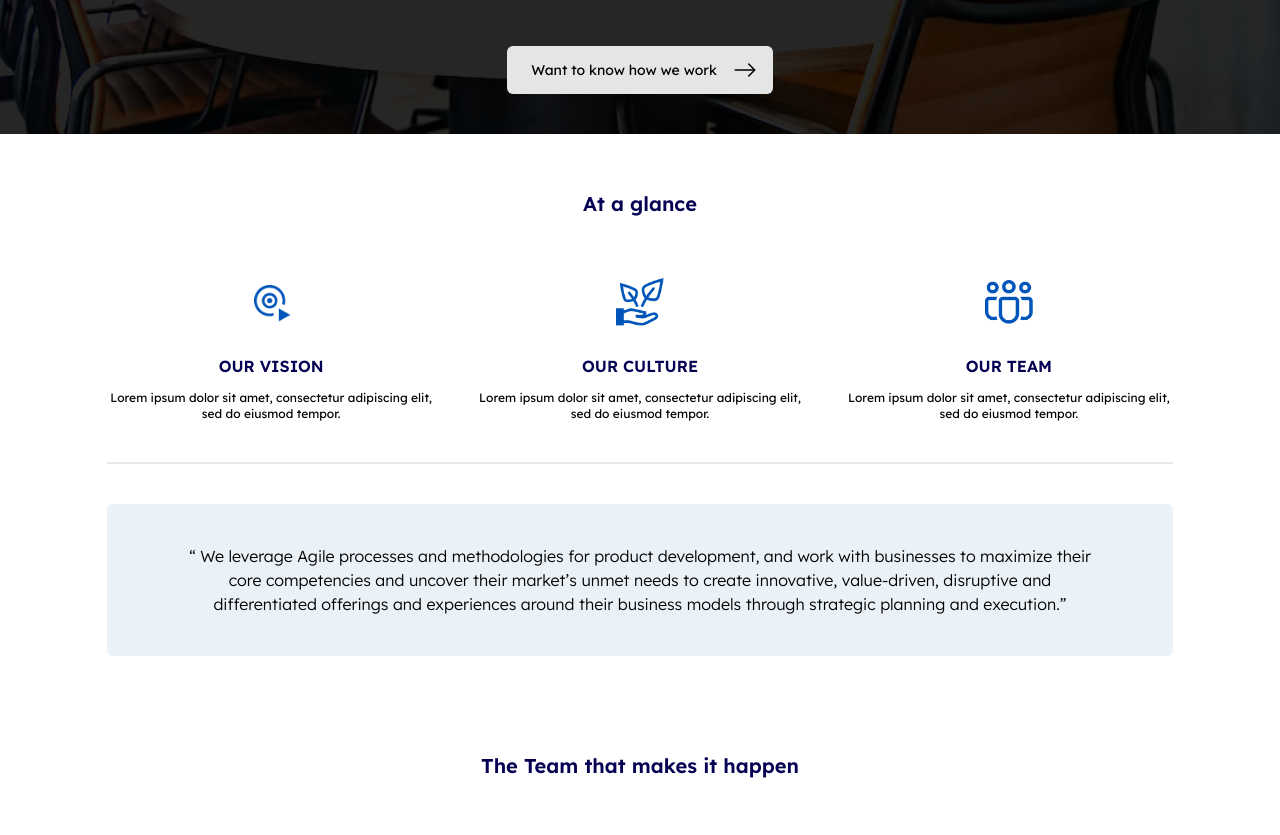
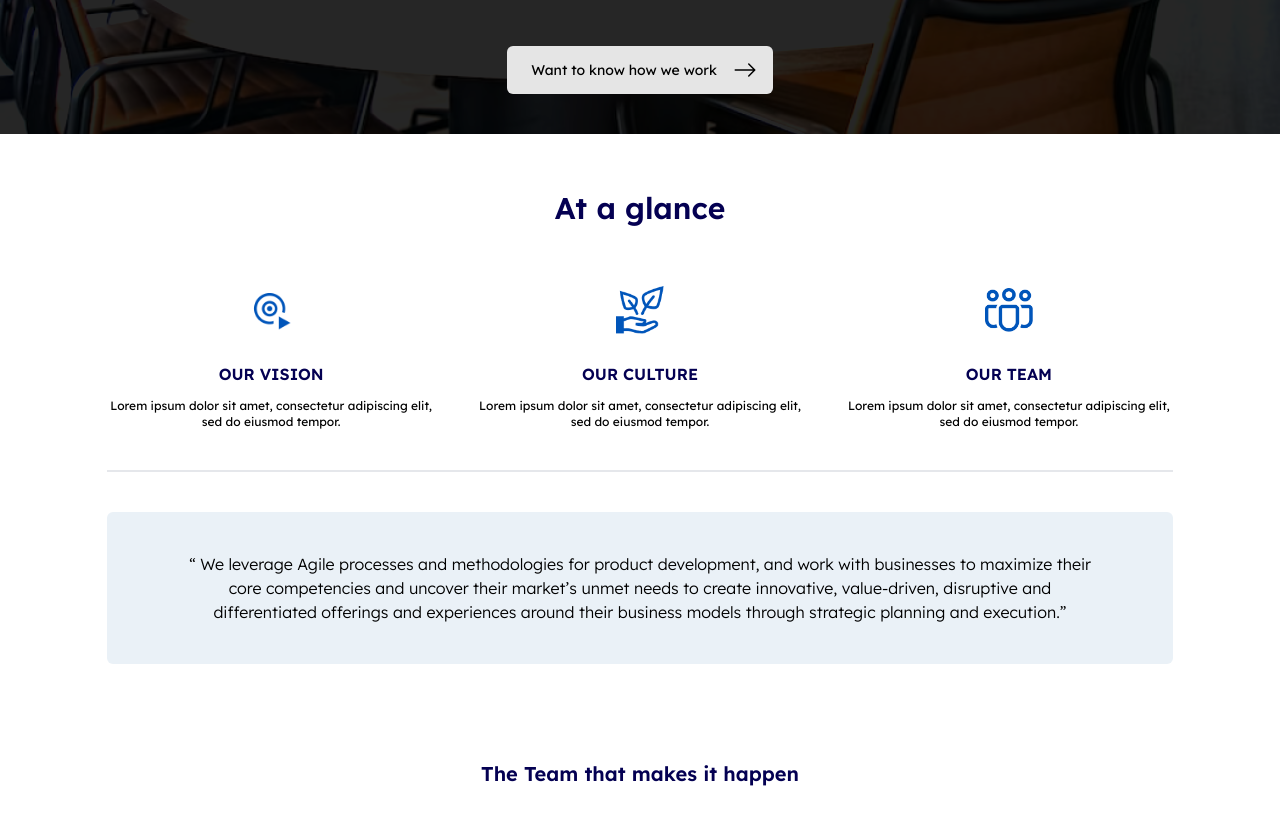
Before and after one commit to EdgarAmpiire/blueprints-web, a React (Create React App) app: page /about-us in a window 1280 px wide. Shown: the part 400-1235 px from the top of the page. Built offline with nearby package versions, Linux system fonts and the light colour scheme; what tw-elements would draw is missing.

Commit message:
responsiveness

```diff
--- a/src/features/aboutUs/components/Glance.jsx
+++ b/src/features/aboutUs/components/Glance.jsx
@@ -5,11 +5,11 @@ import team from "../../../assets/team.png";
 
 export const Glance = () => {
   return (
-    <div className="">
-      <div >
+    <div className="flex items-center justify-center">
+      <div className="lg:max-w-7xl max-w-3xl"  >
         <div className="mt-14 flex items-center flex-col w-full  ">
           <div className="flex items-center justify-center">
-            <h1 className="text-[#040052] font-semibold text-xl">
+            <h1 className="text-[#040052] font-semibold lg:text-3xl text-xl">
               At a glance
             </h1>
           </div>
@@ -61,6 +61,7 @@ export const Glance = () => {
           </div>
         </div>
 
+
         <div className="mt-10 flex justify-center">
           <div className="px-20 py-10 bg-[#BAD0E44D] rounded-md lg:w-10/12 w-11/12">
             <p className="text-center font-light">
--- a/src/features/aboutUs/components/Hero.jsx
+++ b/src/features/aboutUs/components/Hero.jsx
@@ -8,7 +8,7 @@ export const Hero = () => {
       <div
         class="w-full bg-cover bg-center object-cover"
         style={{ height: "28rem", backgroundImage: `url(/images/bg.png)` }}>
-        <div class="flex flex-col items-center justify-between h-full w-full py-10 bg-[#000000D9] backdrop-brightness-200">
+        <div class="flex flex-col items-center justify-between h-full w-full py-10 bg-[#000000D9] backdrop-brightness-200 ">
           <div class="text-center flex flex-col items-center  ">
             <h1 class="text-white text-2xl font-semibold uppercase md:text-3xl">
               We Are
```
